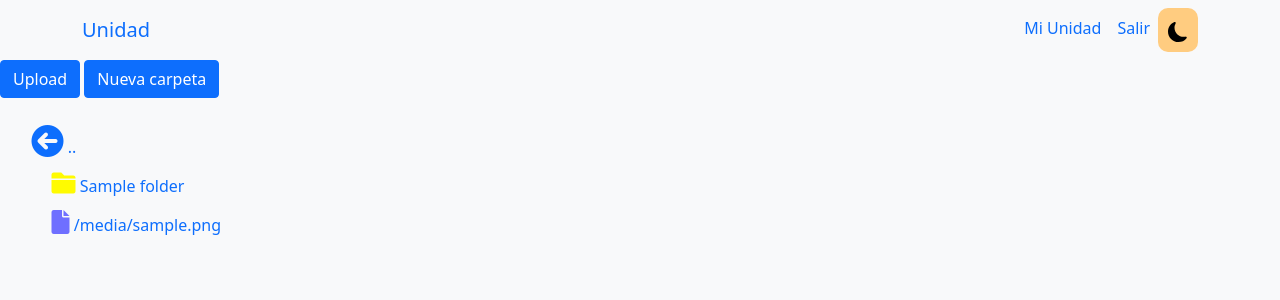
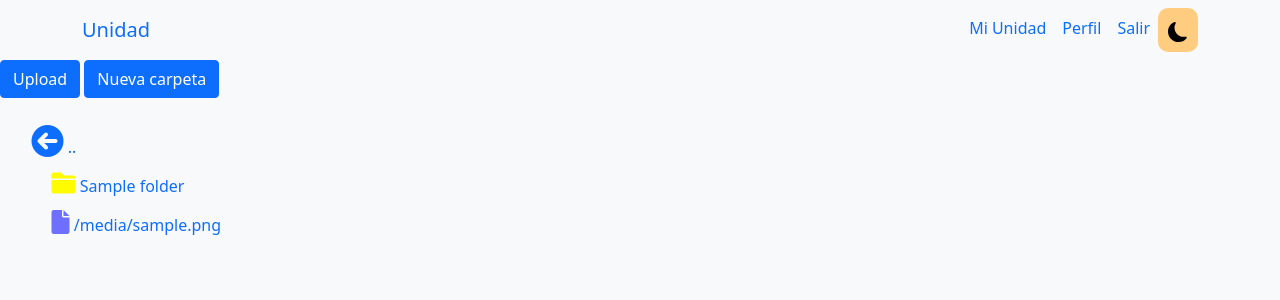
Before and after one commit to kaidewu/MyHomeCloud, a Flask app: template template/content.html in a window 1280 px wide. Shown: the top 300 px of the page. Run offline with Flask 2, Linux system fonts and the light colour scheme; the template is opened without the code that fills it: most values are stand-ins (such as "Sample title", 1, 10 or a date in 2020); parts of the project's set-up code (start-up, migrations or seed data) failed here and were passed over; some libraries are stand-ins or nearby versions.

Commit message:
Nothing important

```diff
--- a/template/404.html
+++ b/template/404.html
@@ -49,7 +49,6 @@
             <div class="errorPage">
             </div>
             <h2>Lo siento! Algo ha fallado</h2>
-
         </div>
     </div>
   </div>
--- a/template/content.html
+++ b/template/content.html
@@ -25,6 +25,9 @@
         <ul class="navbar-nav ms-auto">
           <li class="nav-item">
             <a class="nav-link active" aria-current="page" href="/">Mi Unidad</a>
+          </li>
+          <li class="nav-item">
+            <a class="nav-link active" aria-current="page" href="/">Perfil</a>
           </li>
           <li class="nav-item">
             <a class="nav-link" href="{{url_for('logout')}}">Salir</a>
```
